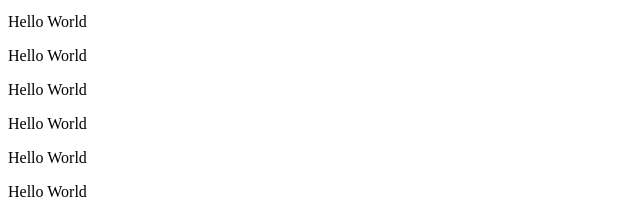
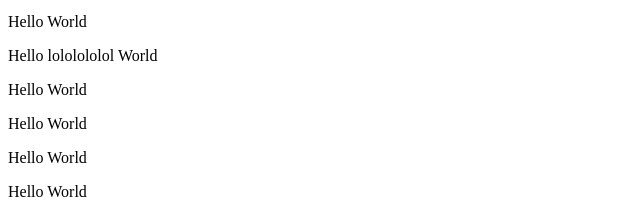
Before and after one commit to cesarwelch/multipleRemoteDorian1, a plain HTML site: page index.html in a window 1280 px wide. Shown: the part 173-387 px from the top of the page, 0-640 px from the left. Drawn offline with Linux system fonts and the light colour scheme.

Commit message:
test update

```diff
--- a/index.html
+++ b/index.html
@@ -14,7 +14,7 @@
     <p>Hello World</p>
     <p>Hello World</p>
     <p>Hello World</p>
-    <p>Hello World</p>
+    <p>Hello lololololol World</p>
     <p>Hello World</p>
     <p>Hello World</p>
     <p>Hello World</p>
```
